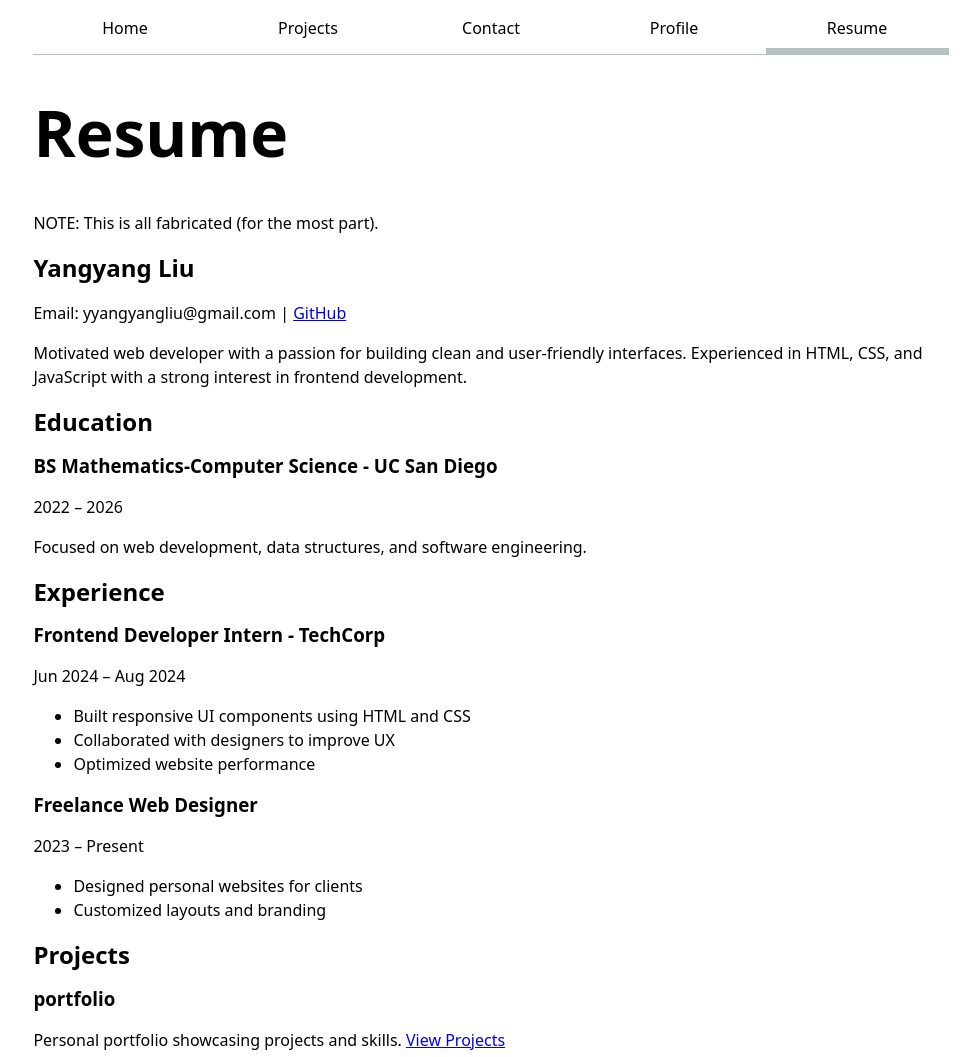
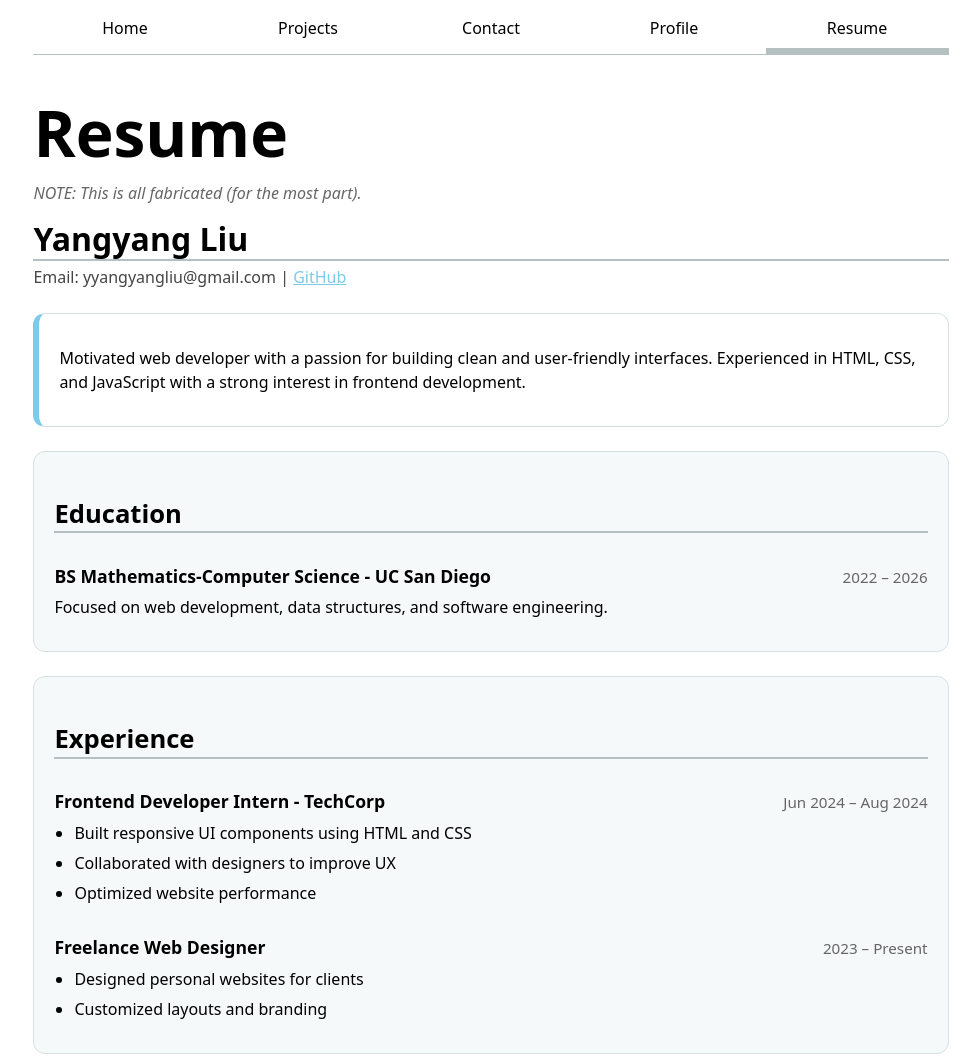
Before and after one commit to yal103/dsc106_portfolio, a plain HTML site: page resume/index.html in a window 1280 px wide. Shown: the top 1057 px of the page, without its empty margins (149-1129 px from the left). Drawn offline with Linux system fonts and the light colour scheme.

Commit message:
lab02: step 5 - style your cv

```diff
--- a/resume/index.html
+++ b/resume/index.html
@@ -6,7 +6,7 @@
     <title>Resume</title>
     <link rel="stylesheet" href="../style.css">
 </head>
-<body>
+<body class="resume-page">
     <nav>
         <ul>
             <li><a href="../index.html">Home</a></li>
--- a/style.css
+++ b/style.css
@@ -100,6 +100,107 @@ h1, h2, h3, h4, h5, h6 {
 }
 
 #pfp {
-    width: 60%;
+    width: min(60%, 30em);
     height: auto;
 }
+
+
+
+.resume-page h1 {
+    margin-bottom: 0.2em;
+}
+
+.resume-page h1 + p {
+    margin-top: 0;
+    color: #666;
+    font-style: italic;
+}
+
+.resume-page h2 {
+    font-size: 1.6rem;
+    margin-top: 2rem;
+    margin-bottom: 0.5rem;
+    padding-bottom: 0.2rem;
+    border-bottom: 2px solid oklch(80% 3% 200);
+}
+
+.resume-page h3 {
+    font-size: 1.1rem;
+    margin-bottom: 0.2rem;
+}
+
+.resume-page > h2 {
+    margin-top: 0.25em;
+    margin-bottom: 0.1em;
+    font-size: 2rem;
+}
+
+.resume-page > h2 + p {
+    margin-top: 0;
+    color: #444;
+}
+
+.resume-page section {
+    margin-block: 1.5rem;
+    padding: 1rem 1.25rem;
+    background: oklch(98% 1% 200);
+    border: 1px solid oklch(90% 2% 200);
+    border-radius: 0.75rem;
+}
+
+.resume-page article {
+    margin-block: 1rem;
+}
+
+.resume-page article header {
+    display: flex;
+    justify-content: space-between;
+    align-items: baseline;
+    gap: 1rem;
+    flex-wrap: wrap;
+    margin-bottom: 0.25rem;
+}
+
+.resume-page article header p {
+    margin: 0;
+    color: #666;
+    font-size: 0.95rem;
+    white-space: nowrap;
+}
+
+.resume-page article p {
+    margin-top: 0.4rem;
+}
+
+.resume-page ul {
+    margin-top: 0.4rem;
+    padding-left: 1.25rem;
+}
+
+.resume-page li {
+    margin-bottom: 0.35rem;
+}
+
+.resume-page p a {
+    color: var(--color-accent);
+}
+
+.resume-page a:hover {
+    text-decoration-thickness: 2px;
+}
+
+.resume-page section:first-of-type {
+    background: white;
+    border-left: 0.4rem solid var(--color-accent);
+}
+
+@media (max-width: 700px) {
+    .resume-page article header {
+        flex-direction: column;
+        align-items: flex-start;
+    }
+
+    .resume-page > h2 {
+        font-size: 1.6rem;
+    }
+}
```
